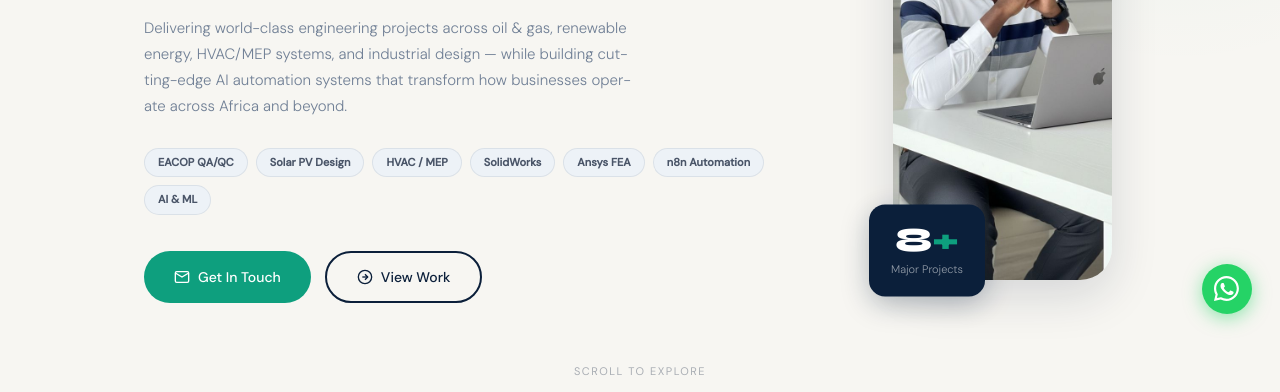
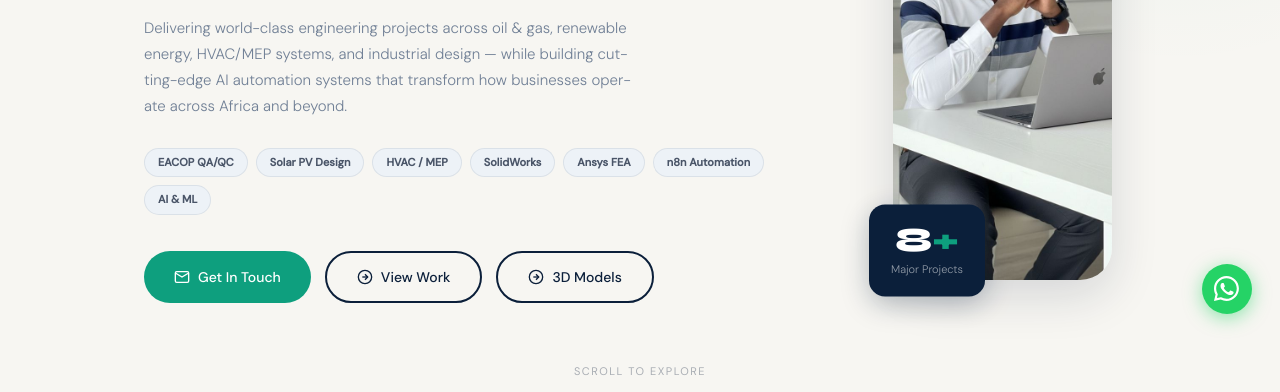
Before and after one commit to rkamulegeya/Portfolio, a plain HTML site: page index.html in a window 1280 px wide. Shown: the part 398-790 px from the top of the page. Drawn offline with Linux system fonts and the light colour scheme.

Commit message:
Update index.html

```diff
--- a/index.html
+++ b/index.html
@@ -66,6 +66,10 @@
           <a href="#projects" class="btn-secondary">
             <svg width="16" height="16" viewBox="0 0 24 24" fill="none" stroke="currentColor" stroke-width="2"><circle cx="12" cy="12" r="10"/><polyline points="12 8 16 12 12 16"/><line x1="8" y1="12" x2="16" y2="12"/></svg>
             View Work
+          </a>
+          <a href="https://grabcad.com/kamulegeya.ronald-1" class="btn-secondary">
+            <svg width="16" height="16" viewBox="0 0 24 24" fill="none" stroke="currentColor" stroke-width="2"><circle cx="12" cy="12" r="10"/><polyline points="12 8 16 12 12 16"/><line x1="8" y1="12" x2="16" y2="12"/></svg>
+            3D Models
           </a>
         </div>
       </div>
@@ -387,7 +391,7 @@
         <div class="skill-card reveal">
           <div class="skill-icon">🔧</div>
           <h4>Mechanical Systems</h4>
-          <div class="skill-tags"><span>Pumps &amp; Valves</span><span>Motors</span><span>Hydraulics</span><span>Conveyors</span><span>Transformers</span></div>
+          <div class="skill-tags"><span>Pumps &amp; Valves</span><span>Motors</span><span>Hydrostatic Testing</span><span>Hydraulics</span><span>Conveyors</span><span>Transformers</span></div>
         </div>
         <div class="skill-card reveal">
           <div class="skill-icon">✅</div>
```
